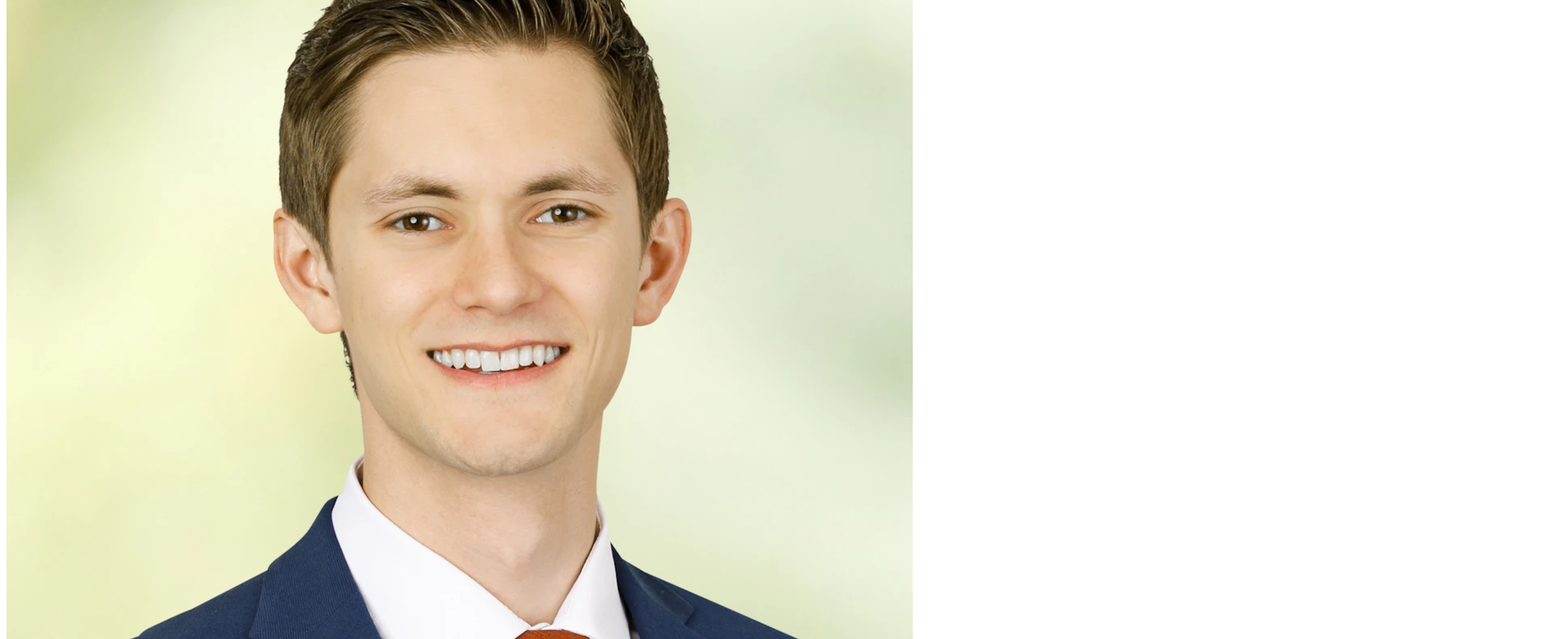
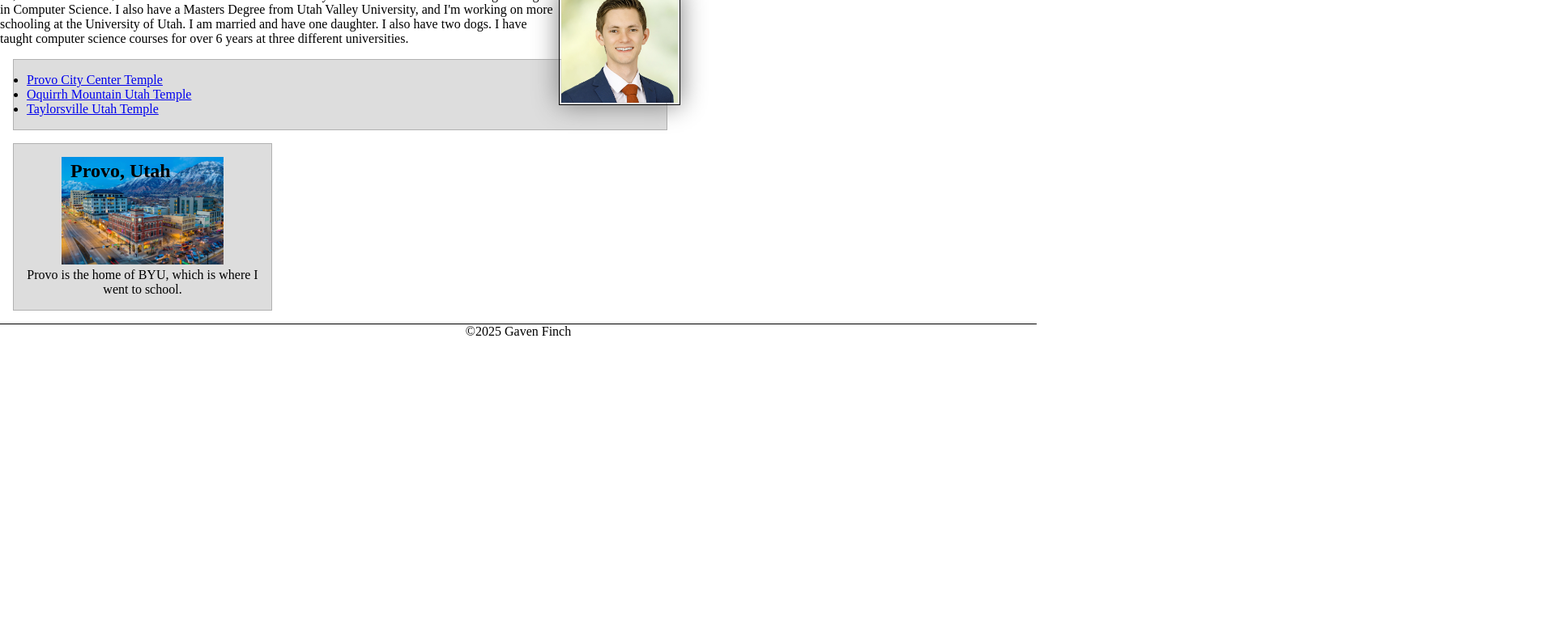
Before and after one commit to twigleg2/wdd130, a plain HTML site: page index.html in a window 1280 px wide. Shown: the part 224-1014 px from the top of the page at 81% size, 1920 px wide, since content can reach past the window. After the commit the page ends 800 px from the top, so only its background shows below. Drawn offline with Linux system fonts and the light colour scheme.

Commit message:
Small changes

```diff
--- a/index.html
+++ b/index.html
@@ -7,7 +7,7 @@
     <title>Gaven Finch | WDD 130</title>
     <meta name="description" content="Gaven Finch's WDD 130 Homepage">
     <meta name="author" content="Gaven Finch">
-    <link rel="stylesheet" href="styles/styles.csss">
+    <link rel="stylesheet" href="styles/styles.css">
 </head>
 
 <body>
@@ -26,8 +26,13 @@
         <p>
             Hi, I'm Brother Finch, and I teach WDD 130 for BYU Pathways.
             I went to school at BYU and got a degree in Computer Science.
+            I also have a Masters Degree from Utah Valley University, and I'm working on more schooling at the
+            University of Utah.
             I am married and have one daughter.
             I also have two dogs.
+            I have taught computer science courses for over 6 years at three different universities.
+
+
         </p>
         <ul class="box">
             <li><a href="https://www.churchofjesuschrist.org/temples/details/provo-city-center-temple?lang=eng"
--- a/styles/styles.css
+++ b/styles/styles.css
@@ -6,6 +6,12 @@
 
 main {
     max-width: 840px;
+}
+
+footer {
+    margin-top: 15px;
+    border-top: 1px solid #000;
+    text-align: center;
 }
 
 nav {
@@ -53,12 +59,6 @@ p {
     padding: 0;
 }
 
-footer {
-    margin-top: 15px;
-    border-top: 1px solid #000;
-    text-align: center;
-}
-
 /* CSS class selectors */
 
 .box {
```
